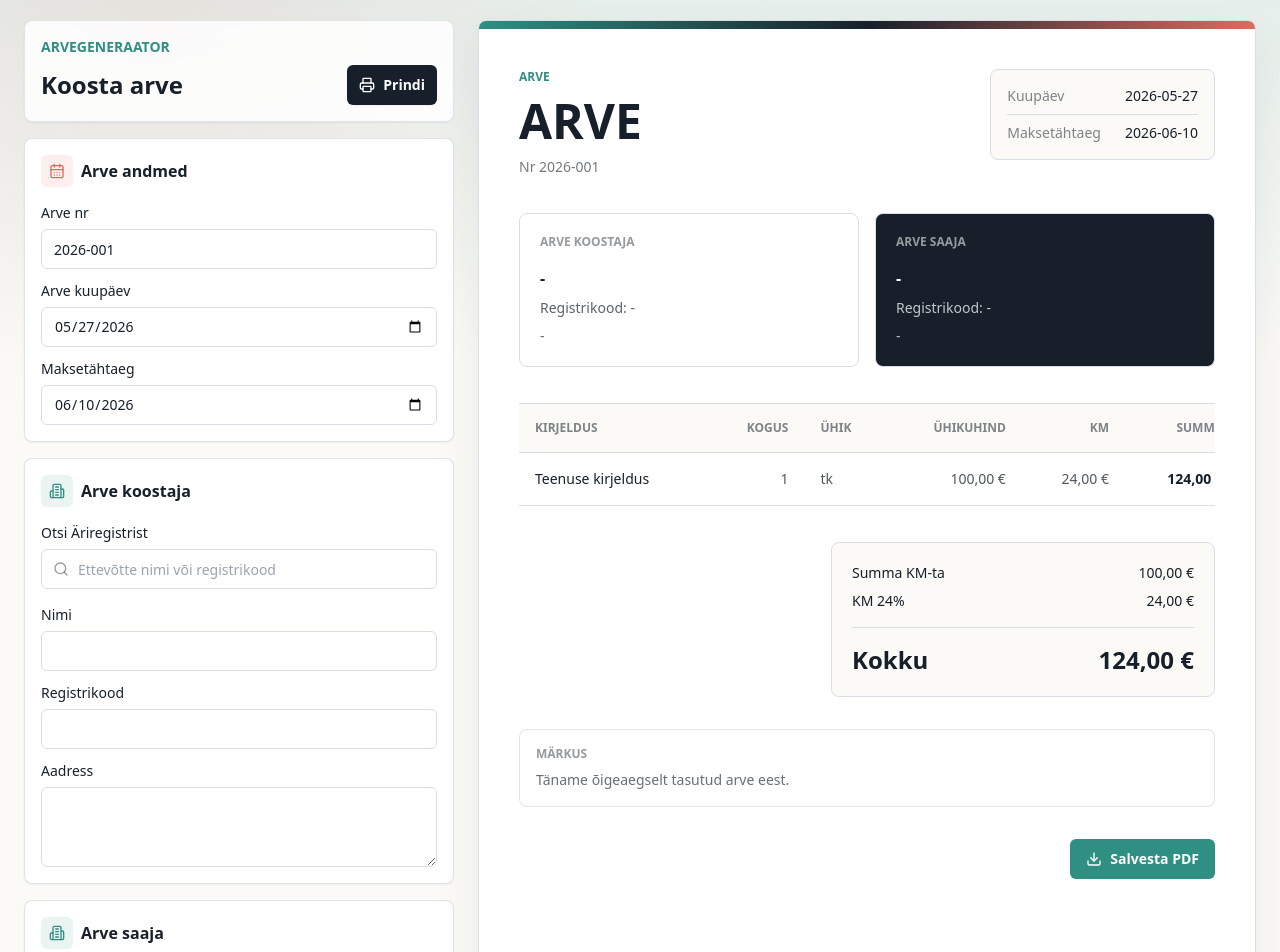
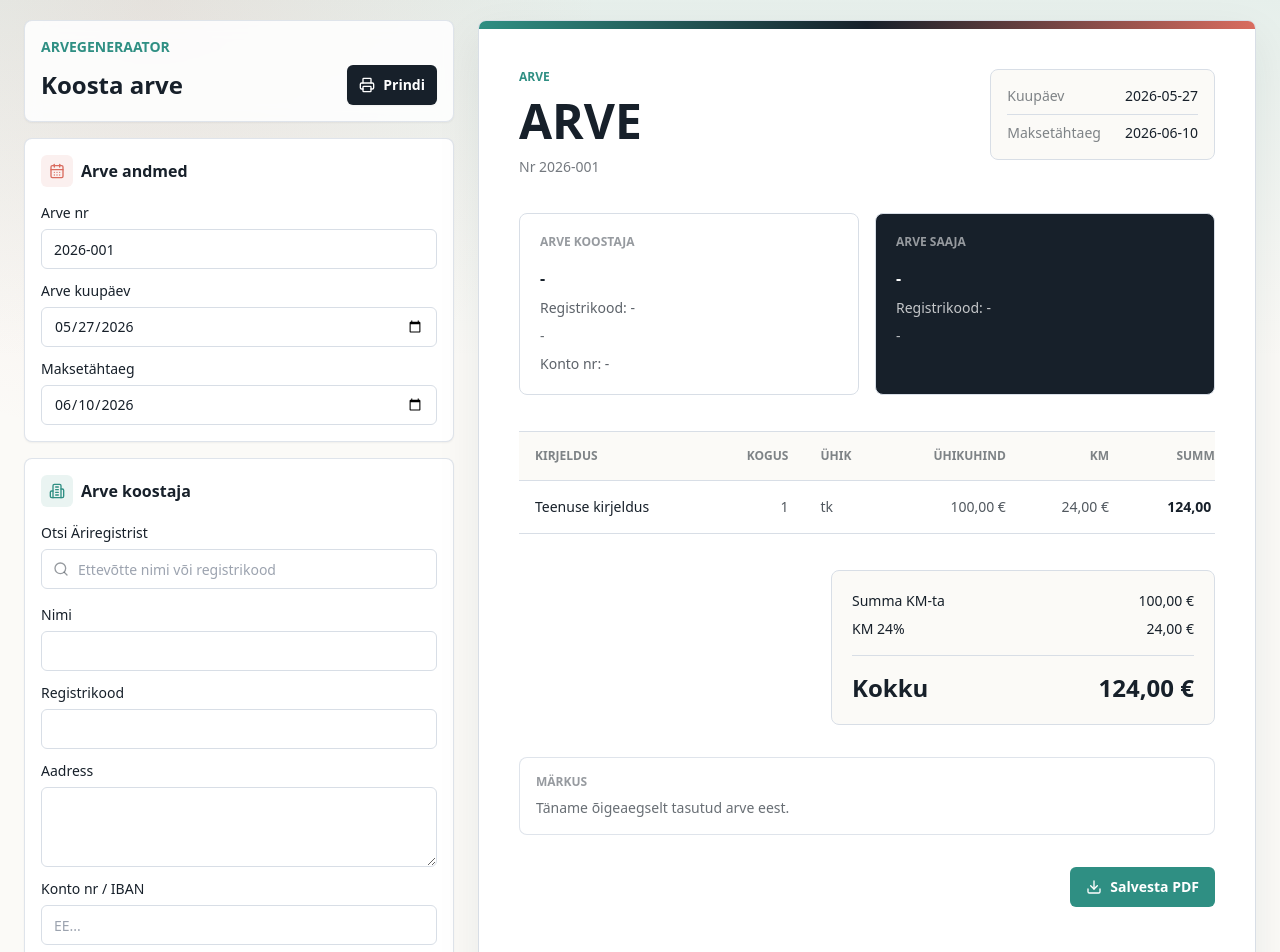
Before and after one commit to grabarved-jpg/grabmate.eu, a Next.js app: page / in a window 1280 px wide. Shown: the top 952 px of the page. Built offline with nearby package versions, Linux system fonts and the light colour scheme.

Commit message:
Add seller bank account field

```diff
--- a/src/app/page.tsx
+++ b/src/app/page.tsx
@@ -17,6 +17,7 @@ type Company = {
   name: string;
   regCode: string;
   address: string;
+  bankAccount?: string;
   status?: string;
 };
 
@@ -233,6 +234,14 @@ function CompanyAutocomplete({
             onChange={(event) => onChange({ ...value, address: event.target.value })}
           />
         </label>
+        {title === "Arve koostaja" && (
+          <Field
+            label="Konto nr / IBAN"
+            value={value.bankAccount ?? ""}
+            placeholder="EE..."
+            onChange={(next) => onChange({ ...value, bankAccount: next })}
+          />
+        )}
       </div>
     </section>
   );
@@ -429,6 +438,7 @@ export default function Home() {
               <p className="text-base font-semibold">{seller.name || "-"}</p>
               <p className="mt-2 text-ink/70">Registrikood: {seller.regCode || "-"}</p>
               <p className="mt-2 whitespace-pre-line text-ink/65">{seller.address || "-"}</p>
+              <p className="mt-2 text-ink/70">Konto nr: {seller.bankAccount || "-"}</p>
             </div>
             <div className="rounded-lg border border-line bg-ink p-5 text-white">
               <h3 className="mb-4 text-xs font-semibold uppercase text-white/55">Arve saaja</h3>
```
